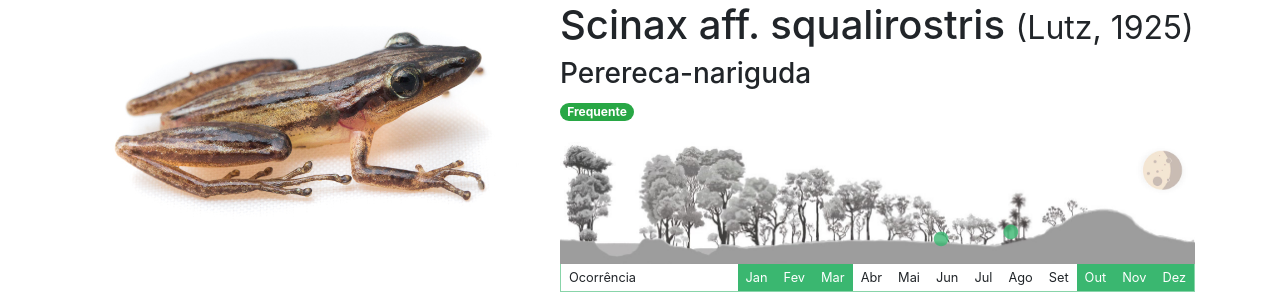
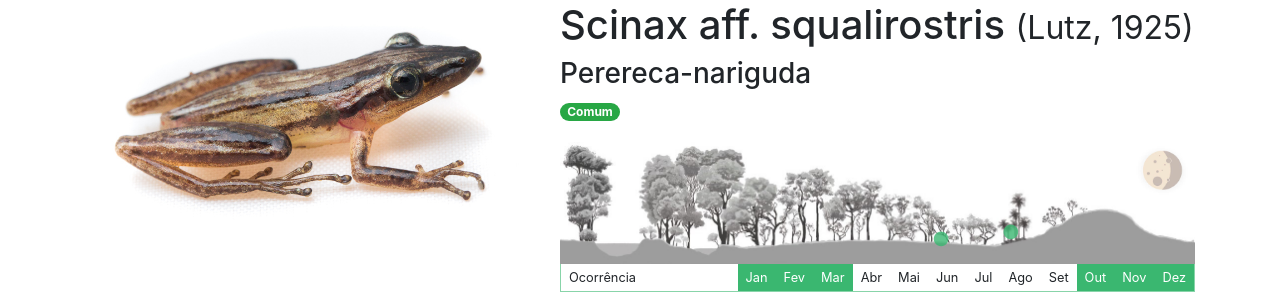
Before and after one commit to pedrosiracusa/guia_anuros_chapada, a Jekyll site: the page built from especies/scinax-aff-squalirostris.md, in a window 1280 px wide. Shown: the part 130-424 px from the top of the page. Built offline with Jekyll 4.4.1, drawn with Linux system fonts in a browser that asks for light colours; our own code applies the rules of GitHub Pages for plain Markdown files.

Commit message:
Changed detectability labels

```diff
--- a/_includes/spbadges.html
+++ b/_includes/spbadges.html
@@ -11,15 +11,15 @@
 
 {% if species.detectability_ff==1 %}
 <span class="badge badge-pill badge-success">
-  Muito frequente
+  Muito comum
 </span>
 {% elsif species.detectability_f==1 %}
 <span class="badge badge-pill badge-success">
-  Frequente
+  Comum
 </span>
 {% elsif species.detectability_r %}
 <span class="badge badge-pill badge-warning text-white">
-  Pouco frequente
+  Pouco comum
 </span>
 {% else %}
 <span class="badge badge-pill badge-danger">
```
